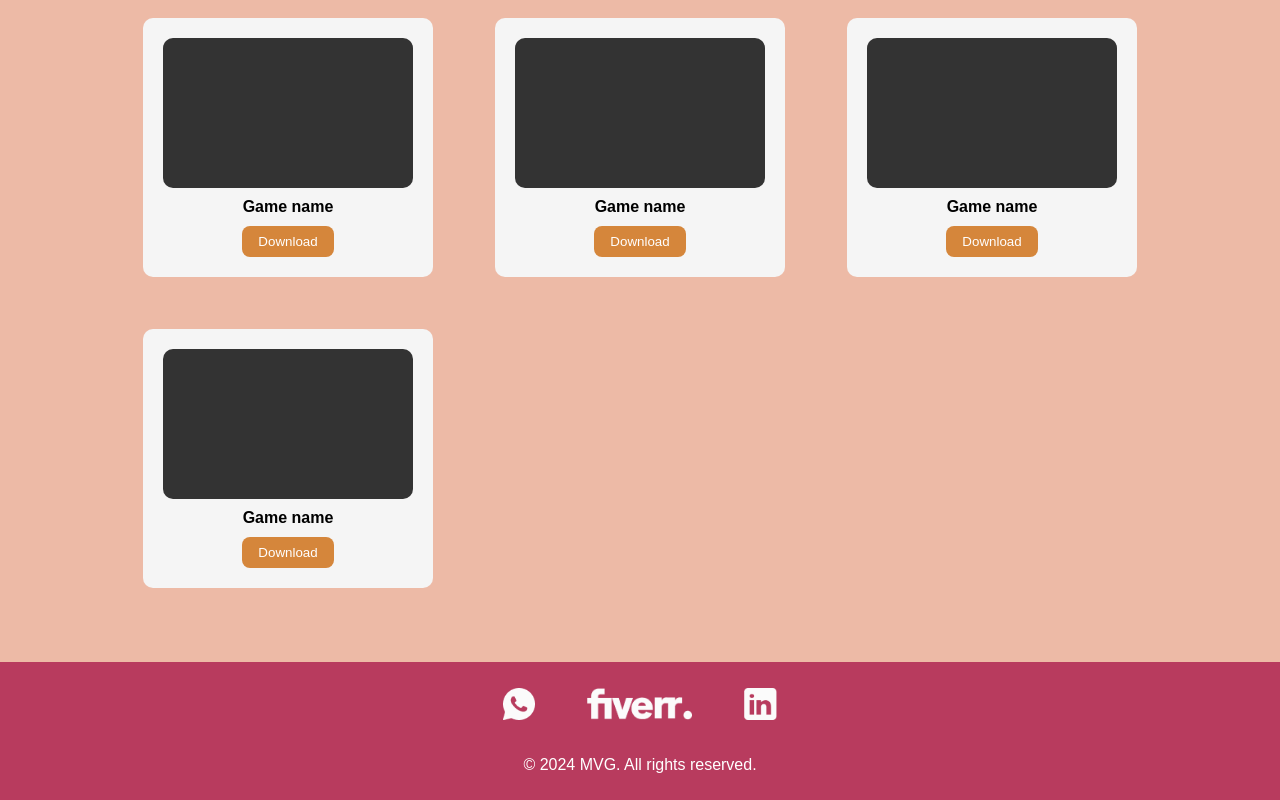
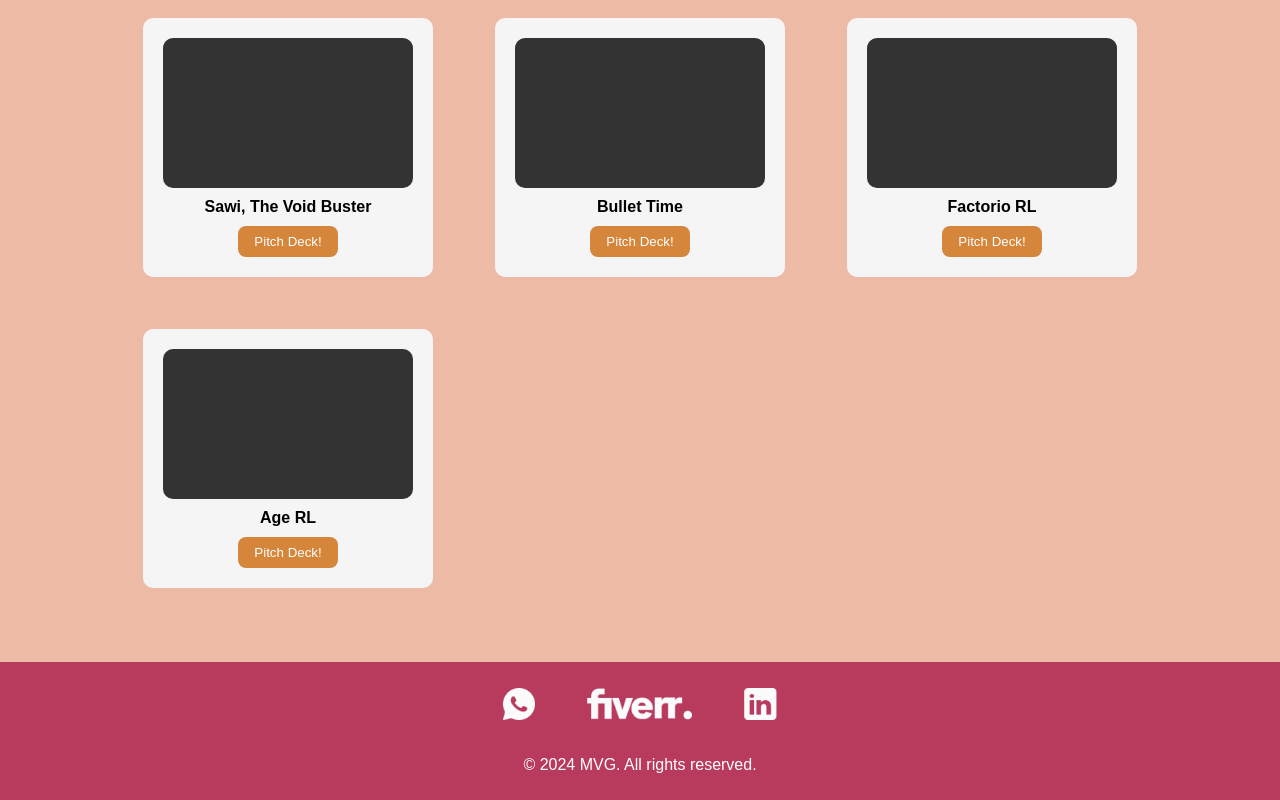
Before and after one commit to MaiineV/MVG-Page, a React (Create React App) app: page / in a window 1280 px wide. Shown: the part 1734-2534 px from the top of the page. Built offline with nearby package versions, Linux system fonts and the light colour scheme.

Commit message:
new portfolio item

```diff
--- a/src/App.js
+++ b/src/App.js
@@ -43,19 +43,19 @@ const Portfolio = () => (
   <section id="portfolio" className="portfolio">
     <h2>Portfolio</h2>
     <div className="game-grid">
-      <GameItem />
-      <GameItem />
-      <GameItem />
-      <GameItem />
+      <GameItem gameName="Sawi, The Void Buster" pptLink="https://docs.google.com/presentation/d/1i41noAkloAquLU7qBuRX9uC8RNmDiLRpW37RkgdQFuM/edit?usp=sharing"/>
+      <GameItem gameName="Bullet Time"/>
+      <GameItem gameName="Factorio RL"/>
+      <GameItem gameName="Age RL"/>
     </div>
   </section>
 );
 
-const GameItem = () => (
+const GameItem = ({gameName, pptLink}) => (
   <div className="game-item">
     <div className="game-thumbnail" />
-    <h3 className="game-title">Game name</h3>
-    <button className="download-button">Download</button>
+    <h3 className="game-title">{gameName}</h3>
+    <button className="download-button" onClick={()=> {window.open(pptLink, "_blank")}}>Pitch Deck!</button>
   </div>
 );
 
```
